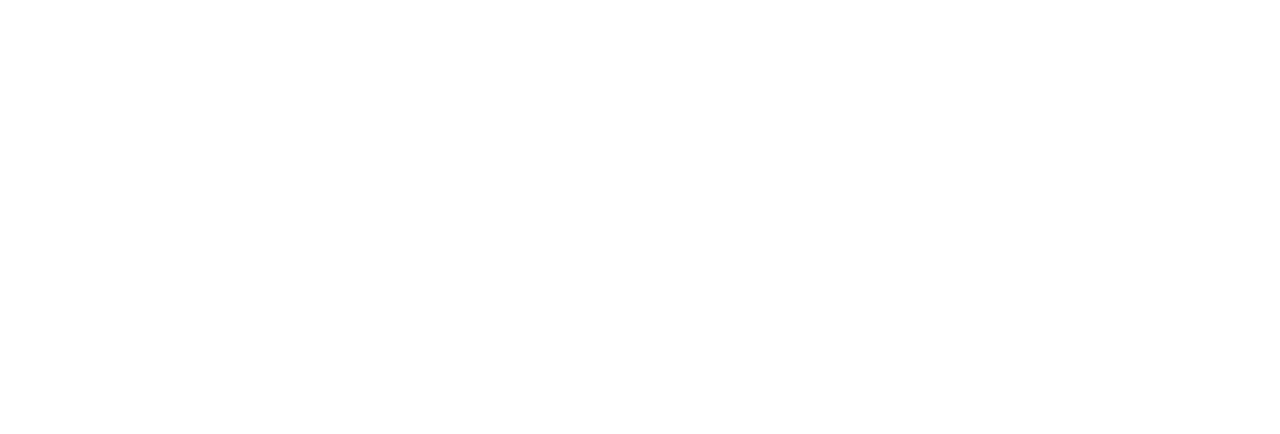
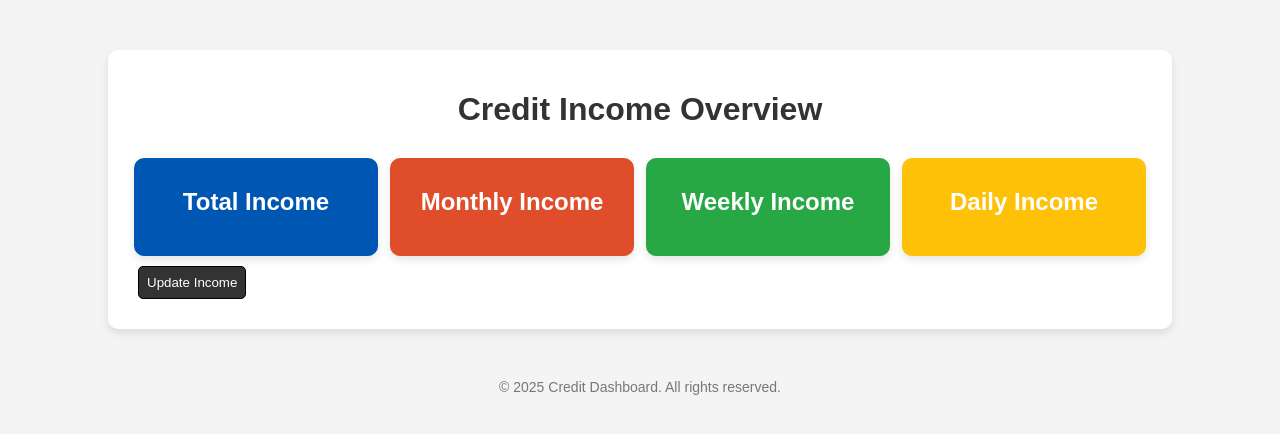
Before and after one commit to Mirz-ii/Jai-Hind-Poultry-Farm, a plain HTML site: page credit.html in a window 1280 px wide. Drawn offline with Linux system fonts and the light colour scheme.

Commit message:
update changes

```diff
--- a/credit.css
+++ b/credit.css
@@ -0,0 +1,72 @@
+body {
+    font-family: Arial, sans-serif;
+    background-color: #f4f4f4;
+    margin: 0;
+    padding: 0;
+}
+
+.container {
+    width: 80%;
+    margin: 50px auto;
+    padding: 20px;
+    background-color: #fff;
+    box-shadow: 0 4px 8px rgba(0, 0, 0, 0.1);
+    border-radius: 10px;
+}
+
+h1 {
+    text-align: center;
+    color: #333;
+}
+
+.income-card {
+    display: flex;
+    justify-content: space-around;
+    margin-top: 30px;
+}
+
+.income-box {
+    background-color: #0056b3;
+    color: white;
+    padding: 20px;
+    border-radius: 10px;
+    width: 20%;
+    text-align: center;
+    box-shadow: 0 4px 8px rgba(0, 0, 0, 0.1);
+}
+
+.income-box h2 {
+    margin: 10px 0;
+}
+
+.income-box p {
+    font-size: 20px;
+}
+
+.income-box:nth-child(2) {
+    background-color: #e04d2a;
+}
+
+.income-box:nth-child(3) {
+    background-color: #28a745;
+}
+
+.income-box:nth-child(4) {
+    background-color: #ffc107;
+}
+
+.footer {
+    text-align: center;
+    margin-top: 50px;
+    font-size: 14px;
+    color: #777;
+}
+
+.update{
+    margin: 10px;
+    padding: 8px;
+    background-color: #333;
+    color: white;
+    border: 1px solid black;
+    border-radius: 5px;
+}
--- a/credit.html
+++ b/credit.html
@@ -4,9 +4,55 @@
     <meta charset="UTF-8">
     <meta name="viewport" content="width=device-width, initial-scale=1.0">
     <title>Credit Page</title>
-    <link rel="stylesheet" href="">
+    <link rel="stylesheet" href="credit.css">
+</head>
+<body>
+    <!DOCTYPE html>
+<html lang="en">
+<head>
+    <meta charset="UTF-8">
+    <meta name="viewport" content="width=device-width, initial-scale=1.0">
+    <title>Credit Page</title>
 </head>
 <body>
 
+    <div class="container">
+        <h1>Credit Income Overview</h1>
+
+        <div class="income-card">
+            <div class="income-box">
+                <h2>Total Income</h2>
+                <p id="total-income"></p>
+
+            </div>
+            <div class="income-box">
+                <h2>Monthly Income</h2>
+                <p id="monthly-income"></p>
+            </div>
+            <div class="income-box">
+                <h2>Weekly Income</h2>
+                <p id="weekly-income"></p>
+            </div>
+            <div class="income-box">
+                <h2>Daily Income</h2>
+                <p id="daily-income"></p>
+            </div>
+        </div>
+
+        <div>
+            <button class="update" onclick="updateIncome()">Update Income</button>
+        </div>
+
+    </div>
+
+    <div class="footer">
+        <p>&copy; 2025 Credit Dashboard. All rights reserved.</p>
+    </div>
+
+    <script src="script.js"></script>
+
 </body>
 </html>
+
+</body>
+</html>
--- a/report.css
+++ b/report.css
@@ -10,7 +10,8 @@ body {
 /* Back Button */
 .back-btn {
     margin: 10px;
-    left: 10px;
+    margin-right: 900px;
+    margin-left: -500px;
     padding: 8px 16px;
     background: #007bff;
     color: white;
--- a/script.js
+++ b/script.js
@@ -1,15 +1,3 @@
-// document.addEventListener("DOMContentLoaded", () => {
-//     const birdTypeSelect = document.getElementById("bird-type")
-//     const birdStatusDiv = document.getElementById("bird-status")
-
-//     birdTypeSelect.addEventListener("change", function () {
-//       if (this.value !== "") {
-//         birdStatusDiv.classList.remove("hidden")
-//       } else {
-//         birdStatusDiv.classList.add("hidden")
-//       }
-//     })
-//   })
 function goBack() {
     window.location.href = "index.html"; // Redirects to the home page
 }
@@ -165,3 +153,17 @@ function updateRate() {
 
 // Load data when page loads
 window.onload = loadRate;
+
+        // JavaScript function to dynamically update income values
+        function updateIncome() {
+            let totalIncome = prompt("Enter Total Income:", "$50,000");
+            let monthlyIncome = prompt("Enter Monthly Income:", "$4,000");
+            let weeklyIncome = prompt("Enter Weekly Income:", "$1,000");
+            let dailyIncome = prompt("Enter Daily Income:", "$142");
+
+            // Updating the text content of the respective income boxes
+            document.getElementById('total-income').textContent = totalIncome;
+            document.getElementById('monthly-income').textContent = monthlyIncome;
+            document.getElementById('weekly-income').textContent = weeklyIncome;
+            document.getElementById('daily-income').textContent = dailyIncome;
+        }
```
Also changed, not shown: farm.css (+19 -1 lines), farm.html (+3 -0 lines), index.html (+3 -2 lines).
